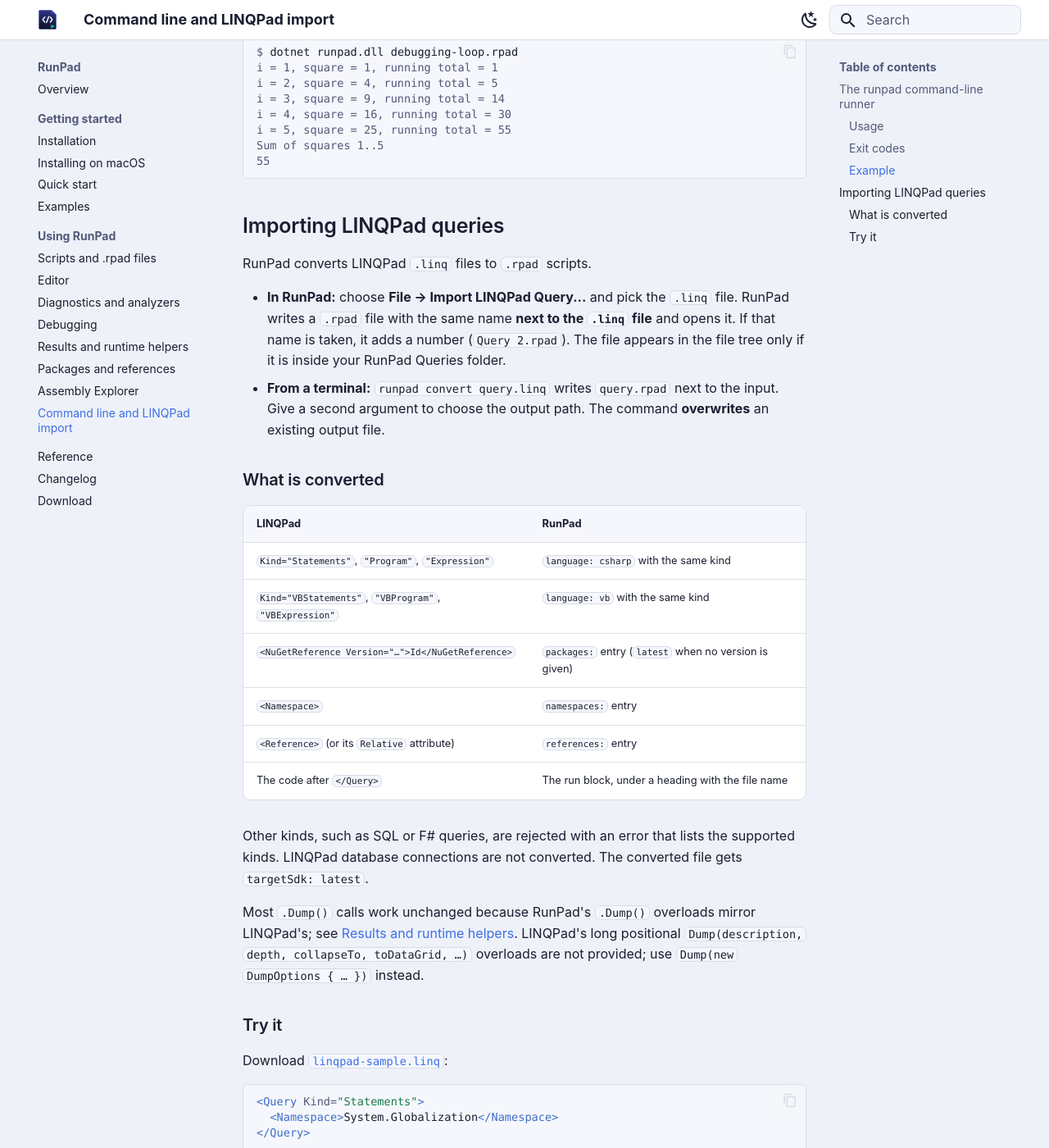
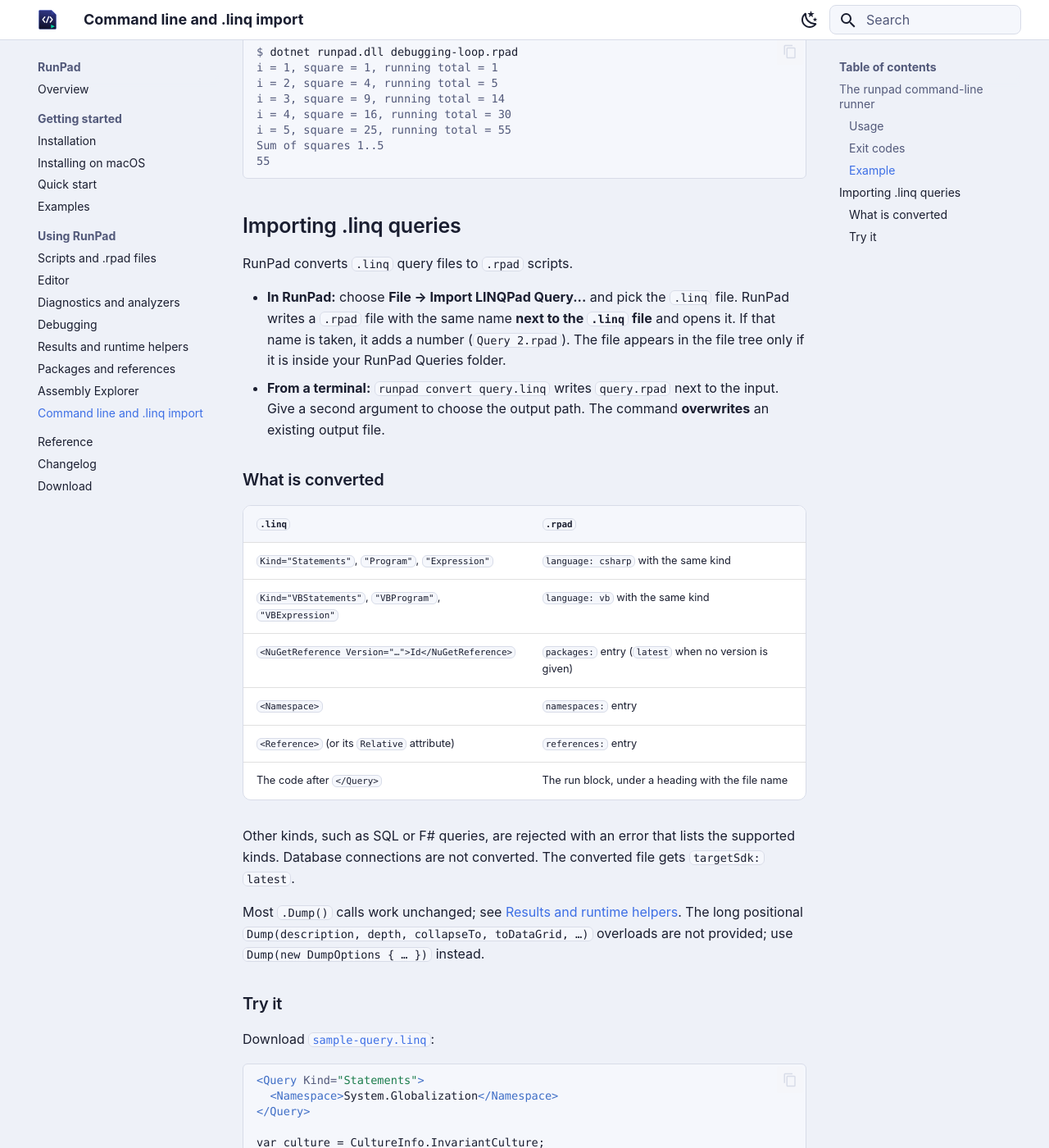
Before and after one commit to campforge/run-pad-docs, an MkDocs documentation site: the page built from docs/site/cli.md, in a window 1280 px wide and 1400 px high, scrolled down 1716 px. Shown: the whole window at 82% size. Built offline with MkDocs 1.6.1 and Material for MkDocs 9.7.7, drawn with Linux system fonts in a browser that asks for light colours; some of the changed text lies outside the part shown.

Commit message:
Mention LINQPad less in the guide
Keep it only where a feature needs it: the .linq import and the menu item that runs it.

Co-Authored-By: Claude Opus 5.5 <noreply@anthropic.com>

`````diff
--- a/docs/site/cli.md
+++ b/docs/site/cli.md
@@ -1,9 +1,9 @@
 ---
-title: Command line and LINQPad import
-description: Run .rpad scripts from a terminal with the runpad CLI and convert LINQPad .linq queries.
+title: Command line and .linq import
+description: Run .rpad scripts from a terminal with the runpad CLI and convert .linq queries.
 ---
 
-# Command line and LINQPad import
+# Command line and .linq import
 
 ## The `runpad` command-line runner
 
@@ -85,9 +85,9 @@ Sum of squares 1..5
 55
 ```
 
-## Importing LINQPad queries
+## Importing .linq queries
 
-RunPad converts LINQPad `.linq` files to `.rpad` scripts.
+RunPad converts `.linq` query files to `.rpad` scripts.
 
 - **In RunPad:** choose **File → Import LINQPad Query...** and pick the `.linq` file.
   RunPad writes a `.rpad` file with the same name **next to the `.linq` file** and opens
@@ -99,7 +99,7 @@ RunPad converts LINQPad `.linq` files to `.rpad` scripts.
 
 ### What is converted
 
-| LINQPad | RunPad |
+| `.linq` | `.rpad` |
 | --- | --- |
 | `Kind="Statements"`, `"Program"`, `"Expression"` | `language: csharp` with the same kind |
 | `Kind="VBStatements"`, `"VBProgram"`, `"VBExpression"` | `language: vb` with the same kind |
@@ -109,17 +109,16 @@ RunPad converts LINQPad `.linq` files to `.rpad` scripts.
 | The code after `</Query>` | The run block, under a heading with the file name |
 
 Other kinds, such as SQL or F# queries, are rejected with an error that lists the
-supported kinds. LINQPad database connections are not converted. The converted file
+supported kinds. Database connections are not converted. The converted file
 gets `targetSdk: latest`.
 
-Most `.Dump()` calls work unchanged because RunPad's `.Dump()` overloads mirror
-LINQPad's; see [Results and runtime helpers](results.md). LINQPad's long positional
-`Dump(description, depth, collapseTo, toDataGrid, …)` overloads are not provided; use
+Most `.Dump()` calls work unchanged; see [Results and runtime helpers](results.md). The long
+positional `Dump(description, depth, collapseTo, toDataGrid, …)` overloads are not provided; use
 `Dump(new DumpOptions { … })` instead.
 
 ### Try it
 
-Download [`linqpad-sample.linq`](examples/linqpad-sample.linq):
+Download [`sample-query.linq`](examples/sample-query.linq):
 
 ```xml
 <Query Kind="Statements">
@@ -134,7 +133,7 @@ prices
     .Dump("Formatted prices");
 ```
 
-`runpad convert linqpad-sample.linq` produces:
+`runpad convert sample-query.linq` produces:
 
 ````markdown
 ---
@@ -146,7 +145,7 @@ namespaces:
   - System.Globalization
 ---
 
-# linqpad-sample
+# sample-query
 
 ```csharp run
 var culture = CultureInfo.InvariantCulture;
--- a/mkdocs.yml
+++ b/mkdocs.yml
@@ -24,7 +24,7 @@ nav:
       - Results and runtime helpers: results.md
       - Packages and references: dependencies.md
       - Assembly Explorer: assembly-explorer.md
-      - Command line and LINQPad import: cli.md
+      - Command line and .linq import: cli.md
   - Reference: reference.md
   - Changelog: changelog.md
   - Download: https://github.com/campforge/run-pad/releases
`````
Also changed, not shown: docs/site/examples.md (+4 -4 lines), docs/site/index.md (+2 -2 lines), docs/site/reference.md (+2 -2 lines), docs/site/results.md (+4 -4 lines), docs/site/scripts.md (+2 -2 lines), 2 other files.
